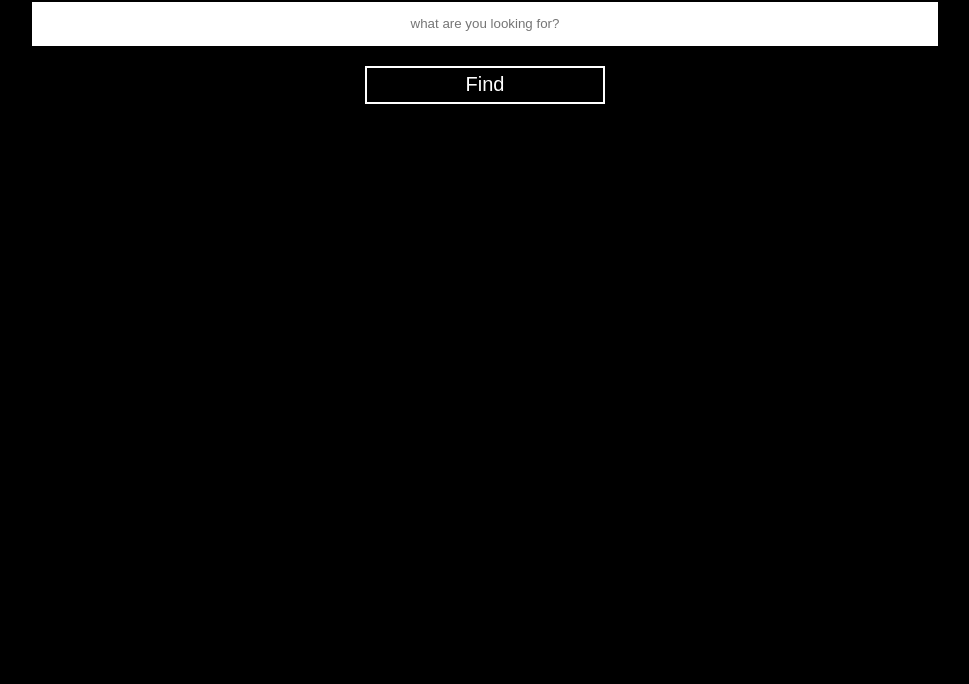
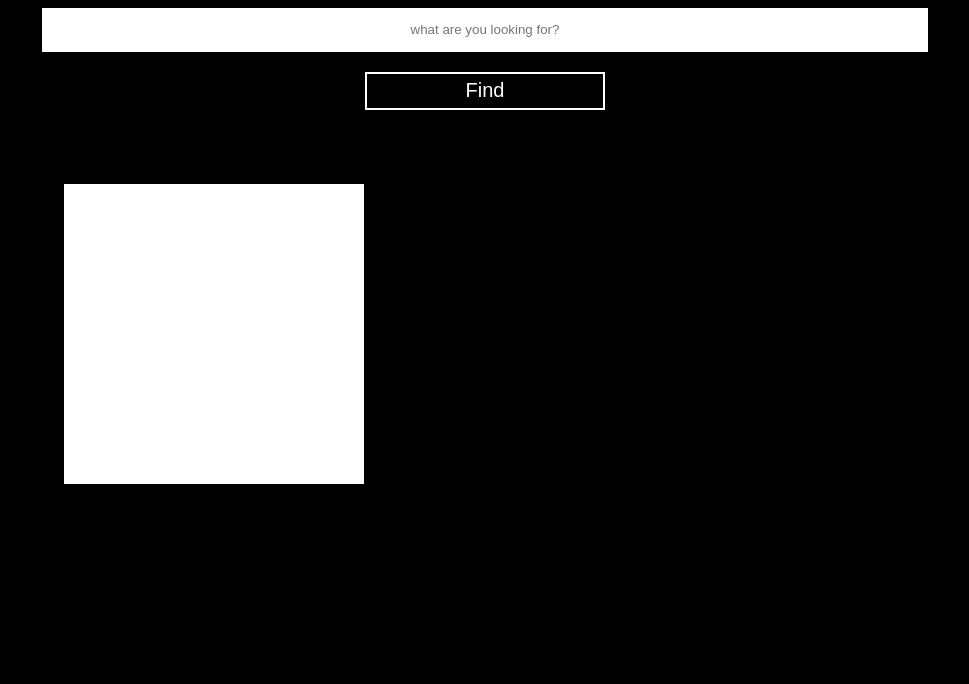
Before and after one commit to Emman29/periodictableindex, a plain HTML site: page index.html in a window 1280 px wide. Shown: the part 116-800 px from the top of the page, without its empty margins (155-1124 px from the left). Drawn offline with nearby package versions, Linux system fonts and the light colour scheme.

Commit message:
Update style.css

```diff
--- a/style.css
+++ b/style.css
@@ -2,7 +2,10 @@ body{
   background-color: black;
   color: white;
   padding: 30px;
-  font-family: sans-serif;
+  font-family: nunito;
+  justify-content: center;
+  align-items: center;
+  align-self: center;
 }
 header{
   text-align: center;
@@ -13,7 +16,7 @@ header{
   border: 1px solid white;
   height: 40px;
   width: 100%;
-  max-width: 900px;
+  max-width: 880px;
 }
 #find{
   margin-top: 20px;
@@ -34,19 +37,22 @@ main{
   align-items: center;
   align-self: center;
 }
-.element_box{
-  margin: 30px 38.4%;
+#element_box{
+    margin: 30px 15%;
     box-sizing: border-box;
-  background-color: white;
     width: 100%;
     max-width: 300px;
     color: black;
     height: 300px;
-  padding: 10px 30px;
+    padding: 5px 30px;
     justify-content: center;
     align-items: center;
     align-content: center;
+    background-color: white;
+
 }
+
+
 .hidden{
   display: none;
 }
@@ -63,3 +69,7 @@ main{
 #name{
   font-size: 35px;
 }
+p{
+  color: white;
+  margin: 10px 15%;
+}
```
Lines whose indentation alone changed are shown as unchanged.
